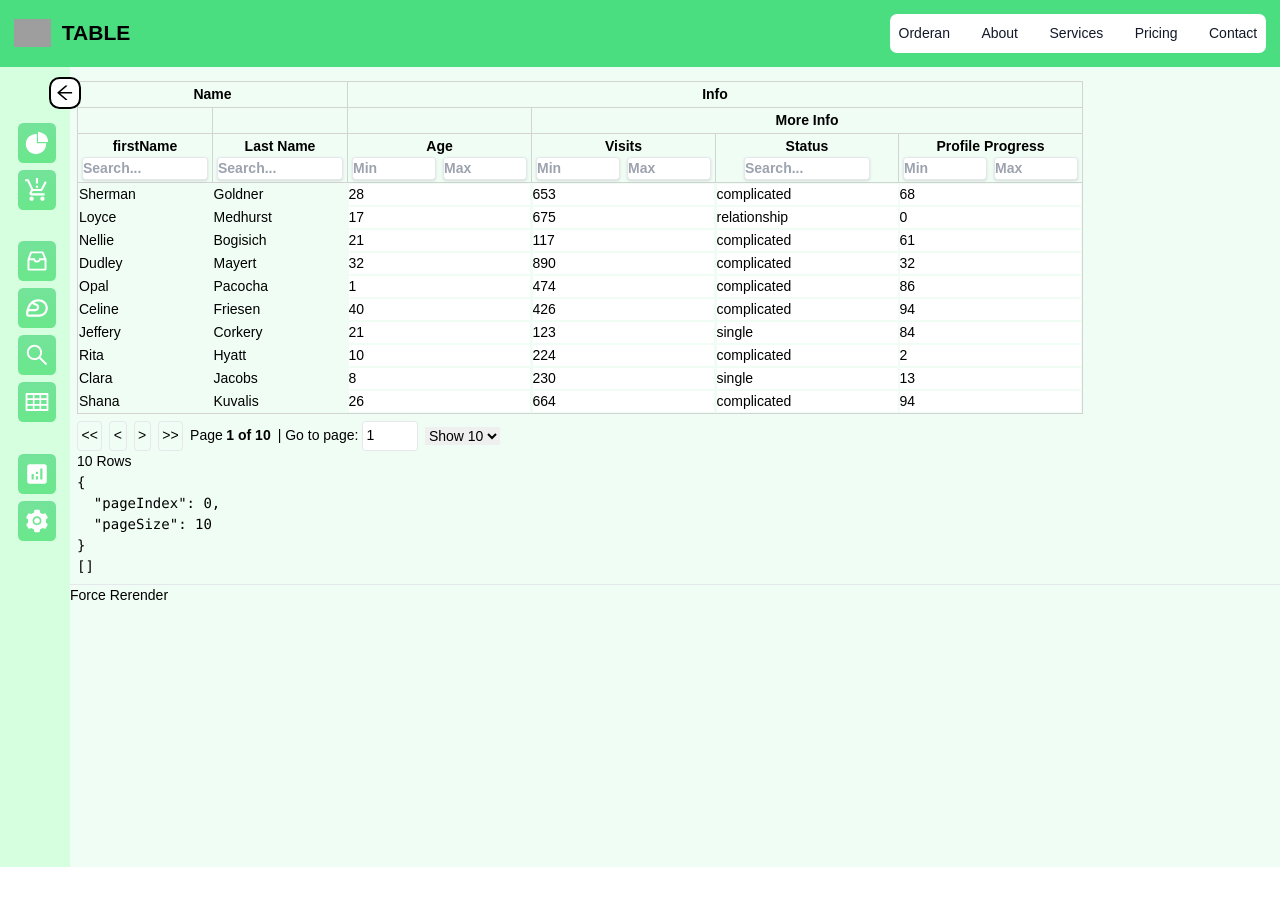
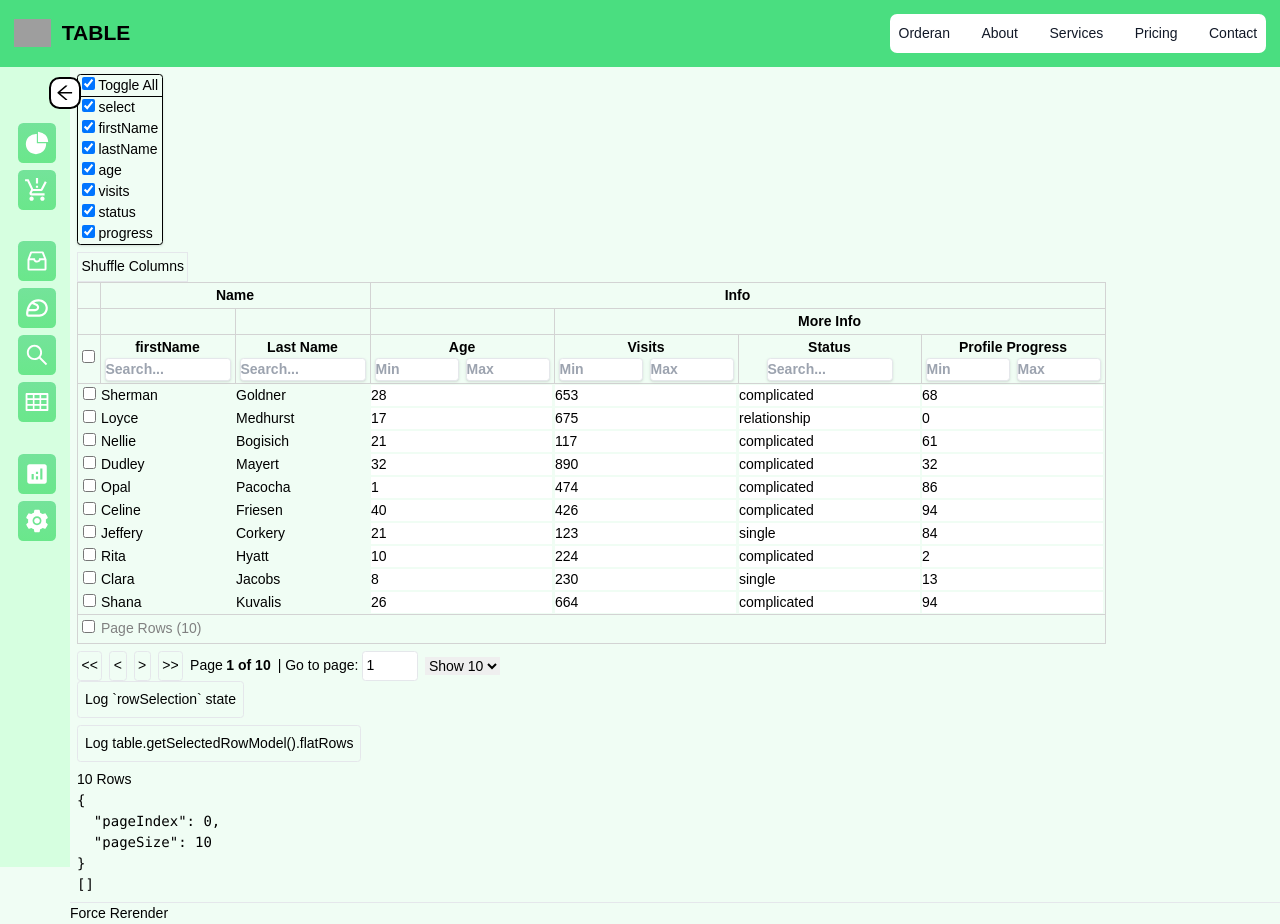
Before and after one commit to liar88828/kantor-tahu-baxo-bu-pudji, a Next.js app: page /table in a window 1280 px wide. Before the commit the page ends 867 px from the top, so only its background shows below. Built offline with nearby package versions, Linux system fonts and the light colour scheme; grey boxes are pictures that could not be loaded.

Commit message:
refactor 1

```diff
--- a/src/app/table/page.tsx
+++ b/src/app/table/page.tsx
@@ -1,9 +1,10 @@
 "use client"
-import React from 'react'
+import React, { HTMLProps } from 'react'
 
 import {
   Column,
   ColumnDef,
+  ColumnOrderState,
   flexRender,
   getCoreRowModel,
   getFilteredRowModel,
@@ -16,6 +17,7 @@ import {
 
 import { makeData, Person } from '../../../lib/facker'
 import { RowData } from '@tanstack/table-core';
+import { faker } from '@faker-js/faker';
 
 declare module '@tanstack/react-table' {
   interface TableMeta<TData extends RowData> {
@@ -23,16 +25,55 @@ declare module '@tanstack/react-table' {
   }
 }
 
+//-------------------------Main Table
 export default function Table() {
   const rerender = React.useReducer( () => ( {} ), {} )[ 1 ]
+
+  // sorting
   const [ sorting, setSorting ] = React.useState<SortingState>( [] )
 
+  // visibility
+  const [ columnVisibility, setColumnVisibility ] = React.useState( {} )
+  const [ columnOrder, setColumnOrder ] = React.useState<ColumnOrderState>( [] )
+
+  //check box
+  const [ rowSelection, setRowSelection ] = React.useState( {} )
+
+  const [ globalFilter, setGlobalFilter ] = React.useState( '' )
+  const [ data, setData ] = React.useState( () => makeData( 100 ) )
+  const [ autoResetPageIndex, skipAutoResetPageIndex ] = useSkipper()
+
   const columns = React.useMemo<ColumnDef<Person>[]>( () => [
+
       {
-        header: 'Name', footer: props => props.column.id, columns: [ {
-          accessorKey: 'firstName', cell: info => info.getValue(),
-          footer: props => props.column.id,
-        },
+        id: 'select', header: ( { table } ) => (
+          <IndeterminateCheckbox
+            { ...{
+              checked: table.getIsAllRowsSelected(),
+              indeterminate: table.getIsSomeRowsSelected(),
+              onChange: table.getToggleAllRowsSelectedHandler(),
+            } }
+          />
+        ),
+        cell: ( { row } ) => ( <div className="px-1">
+            <IndeterminateCheckbox
+              { ...{
+                checked: row.getIsSelected(),
+                disabled: !row.getCanSelect(),
+                indeterminate: row.getIsSomeSelected(),
+                onChange: row.getToggleSelectedHandler(),
+              } }
+            />
+          </div>
+        ),
+      },
+
+      {
+        header: 'Name', footer: props => props.column.id, columns: [
+          {
+            accessorKey: 'firstName', cell: info => info.getValue(),
+            footer: props => props.column.id,
+          },
           {
             accessorFn: row => row.lastName,
             id: 'lastName',
@@ -74,20 +115,25 @@ export default function Table() {
         ],
       },
     ],
-    []
-  )
+    [] )
 
-  const [ data, setData ] = React.useState( () => makeData( 100 ) )
   // const refreshData = () => setData( () => makeData( 100 ) )
 
-  const [ autoResetPageIndex, skipAutoResetPageIndex ] = useSkipper()
+
 
   return (
     <>
       <Tables
         { ...{
           data, columns, autoResetPageIndex, skipAutoResetPageIndex, setData,
-          sorting, setSorting
+          // -------sorting
+          sorting, setSorting,
+          // -------row
+          rowSelection, setRowSelection,
+          // -------visibility
+          columnOrder, setColumnOrder,
+          columnVisibility, setColumnVisibility,
+
         } }
       />
       <hr/>
@@ -102,7 +148,16 @@ export default function Table() {
 }
 
 function Tables(
-  { data, columns, autoResetPageIndex, skipAutoResetPageIndex, setData, sorting, setSorting }:
+  {
+    data
+    , columns
+    , columnVisibility
+    , columnOrder
+    , setColumnOrder
+    , setColumnVisibility
+    , rowSelection, setRowSelection
+    , autoResetPageIndex, skipAutoResetPageIndex, setData, sorting, setSorting
+  }:
     {
       data: Person[],
       columns: ColumnDef<Person>[],
@@ -110,11 +165,17 @@ function Tables(
       skipAutoResetPageIndex: any,
       setData: any,
       sorting: any,
-      setSorting: any
+      setSorting: any,
+      columnVisibility: any,
+      columnOrder: any,
+      setColumnOrder: any,
+      setColumnVisibility: any,
+      rowSelection: any,
+      setRowSelection: any
     }
 ) {
 
-// Give our default column cell renderer editing superpowers!
+  // Give our default column cell renderer editing superpowers!
   const defaultColumn: Partial<ColumnDef<Person>> = {
     cell: ( { getValue, row: { index }, column: { id }, table } ) => {
       const initialValue = getValue()
@@ -143,16 +204,30 @@ function Tables(
 
 
 
-
-
   const table = useReactTable( {
     data,
     columns,
     defaultColumn,
 
-    //sorting
-    state: { sorting },
+    state: {
+      //sorting
+      sorting,
+      // visible
+      columnVisibility,
+      columnOrder,
+      //select box
+      rowSelection
+    },
+
+    //selct box
+    onRowSelectionChange: setRowSelection,
+
+    //sort
     onSortingChange: setSorting,
+
+    //visible
+    onColumnVisibilityChange: setColumnVisibility,
+    onColumnOrderChange: setColumnOrder,
 
     // Pipeline
     getCoreRowModel: getCoreRowModel(),
@@ -160,9 +235,12 @@ function Tables(
     getPaginationRowModel: getPaginationRowModel(),
     getSortedRowModel: getSortedRowModel(),
     autoResetPageIndex,
+    // debug
     debugTable: true,
-    //
+    debugHeaders: true,
+    debugColumns: true,
 
+    // select and change
     meta: {
       updateData: ( rowIndex, columnId, value ) => {
         // Skip page index reset until after next rerender
@@ -170,21 +248,69 @@ function Tables(
         setData( ( old: any[] ) =>
           old.map( ( row: any, index: number ) => {
             if( index === rowIndex ) {
-              return {
-                ...old[ rowIndex ]!,
-                [ columnId ]: value,
-              }
+              return { ...old[ rowIndex ]!, [ columnId ]: value, }
             }
             return row
           } )
         )
       },
     },
+
   } )
+
+  const randomizeColumns = () => {
+    table.setColumnOrder(
+      faker.helpers.shuffle( table.getAllLeafColumns().map( d => d.id ) )
+    )
+  }
 
   return (
     <div className="p-2">
+
+
+      <div className="inline-block border border-black shadow rounded">
+        <div className="px-1 border-b border-black">
+          <label>
+            <input
+              { ...{
+                type: 'checkbox',
+                checked: table.getIsAllColumnsVisible(),
+                onChange: table.getToggleAllColumnsVisibilityHandler(),
+              } }
+            />{ ' ' }
+            Toggle All
+          </label>
+        </div>
+        { table.getAllLeafColumns().map( column => {
+          return (
+            <div key={ column.id } className="px-1">
+              <label>
+                <input
+                  { ...{
+                    type: 'checkbox',
+                    checked: column.getIsVisible(),
+                    onChange: column.getToggleVisibilityHandler(),
+                  } }
+                />{ ' ' }
+                { column.id }
+              </label>
+            </div>
+          )
+        } ) }
+      </div>
+
       <div className="h-2"/>
+
+      <div className="flex flex-wrap gap-2">
+        {/*<button onClick={() => rerender()} className="border p-1">*/ }
+        {/*  Regenerate*/ }
+        {/*</button>*/ }
+        <button onClick={ () => randomizeColumns() } className="border p-1">
+          Shuffle Columns
+        </button>
+      </div>
+
+
       <table>
         <thead>
         { table.getHeaderGroups().map( headerGroup => (
@@ -244,6 +370,23 @@ function Tables(
           )
         } ) }
         </tbody>
+
+
+        <tfoot>
+        <tr>
+          <td className="p-1">
+            <IndeterminateCheckbox
+              { ...{
+                checked: table.getIsAllPageRowsSelected(),
+                indeterminate: table.getIsSomePageRowsSelected(),
+                onChange: table.getToggleAllPageRowsSelectedHandler(),
+              } }
+            />
+          </td>
+          <td colSpan={ 20 }>Page Rows ({ table.getRowModel().rows.length })</td>
+        </tr>
+        </tfoot>
+
       </table>
       <div className="h-2"/>
       <div className="flex items-center gap-2">
@@ -307,11 +450,37 @@ function Tables(
           ) ) }
         </select>
       </div>
+
+      <div>
+        <button
+          className="border rounded p-2 mb-2"
+          onClick={ () => console.info( 'rowSelection', rowSelection ) }
+        >
+          Log `rowSelection` state
+        </button>
+      </div>
+      <div>
+        <button
+          className="border rounded p-2 mb-2"
+          onClick={ () =>
+            console.info(
+              'table.getSelectedRowModel().flatRows',
+              table.getSelectedRowModel().flatRows
+            )
+          }
+        >
+          Log table.getSelectedRowModel().flatRows
+        </button>
+
+      </div>
+
+
       <div>{ table.getRowModel().rows.length } Rows</div>
       <pre>{ JSON.stringify( table.getState().pagination, null, 2 ) }</pre>
       <pre>{ JSON.stringify( sorting, null, 2 ) }</pre>
 
     </div>
+
   )
 }
 
@@ -381,3 +550,26 @@ export function useSkipper() {
 
   return [ shouldSkip, skip ] as const
 }
+
+function IndeterminateCheckbox( {
+  indeterminate,
+  className = '',
+  ...rest
+}: { indeterminate?: boolean } & HTMLProps<HTMLInputElement> ) {
+  const ref = React.useRef<HTMLInputElement>( null! )
+
+  React.useEffect( () => {
+    if( typeof indeterminate === 'boolean' ) {
+      ref.current.indeterminate = !rest.checked && indeterminate
+    }
+  }, [ ref, indeterminate ] )
+
+  return (
+    <input
+      type="checkbox"
+      ref={ ref }
+      className={ className + ' cursor-pointer' }
+      { ...rest }
+    />
+  )
+}
```
